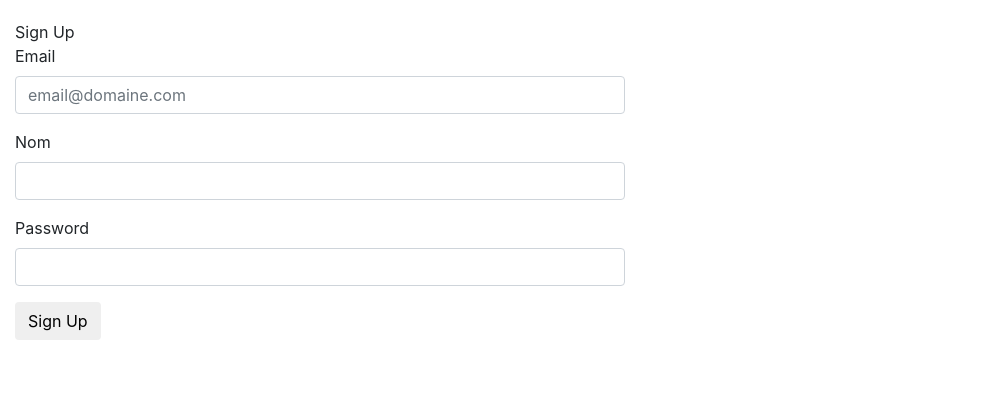
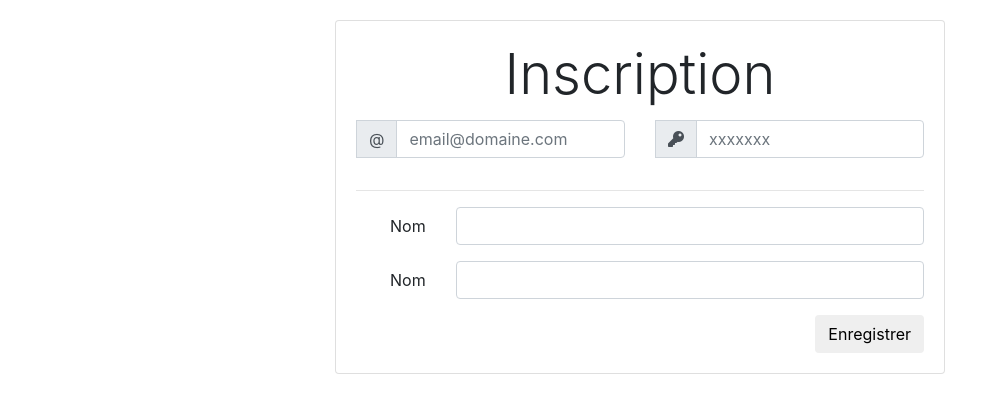
Before and after one commit to picsat/covoitCHU, a PHP site: template app/views/auth/signup.twig in a window 1280 px wide. Shown: the part 56-469 px from the top of the page, without its empty margins (0-993 px from the left). Run offline with PHP 8.4, Linux system fonts and the light colour scheme; the template is opened without the code that fills it: most values are stand-ins (such as "Sample title", 1, 10 or a date in 2020); some libraries are stand-ins or nearby versions.

Commit message:
Correction Bug Calendrier (decembreXX->janvierYY en semaine 1 ou 53) + forms CSS et UserController modifié pour la suppr

```diff
--- a/app/Controllers/Calendar/CalendarController.php
+++ b/app/Controllers/Calendar/CalendarController.php
@@ -60,7 +60,7 @@ class CalendarController extends Controller
          * renvoie un tableau d'event contenant les events et les info users si besoin
          */
 
-        $user = $this->user;
+        $user = $this->auth->user();
 
         $user_events = array();
 
@@ -146,7 +146,7 @@ class CalendarController extends Controller
         $month = $postArr['selMois'];
         $year = $postArr['selAnnee'];
 
-        $user = $this->user;
+        $user = $this->auth->user();
             // put log message
             $this->logger->info("**** SAVE CALENDAR **** : $month/$year pour $user->nom $user->prenom {\"id\":\"$user->id\"}");
 
@@ -188,6 +188,7 @@ class CalendarController extends Controller
         ksort($user_events);
 
         $updateForm['db'] = $user_events;
+
 
 
 
@@ -304,7 +305,6 @@ class CalendarController extends Controller
 
                 }
             }
-
             // -- *** CREATE *** si on a des create, c'est qu'on avait PAS ces events en DB sur ce mois
             if(count($updateForm['submited']['toCreate']) > 0)
             {
--- a/app/dependencies.php
+++ b/app/dependencies.php
@@ -76,9 +76,9 @@ return function (App $app) {
 
 
 /// .............................??????????????????????????????????????????
-    $container['UserController'] = function ($c) {
+    $container['UserController'] = function ($container) {
 
-        $view = new \App\Controllers\UserController($c->get('view'), $c->get('logger'), $c->get('settings'));
+        $view = new \App\Controllers\UserController($container);
         return $view ;
     };
 
--- a/app/views/auth/signup.twig
+++ b/app/views/auth/signup.twig
@@ -2,35 +2,63 @@
 
 {% block content %}
     <div class="row">
-        <div class="col-md-6 col-md-offset-3">
-            <div class="panel panel-default">
-                <div class="panel-heading">Sign Up</div>
-                <div class="panel-body">
-                    <form action="{{ path_for('auth.signup') }}" method="post">
-                        <div class="form-group{{ errors.email ? ' has-error' : '' }}">
-                            <label for="email">Email</label>
-                            <input type="email" name="email" id="email" placeholder="email@domaine.com" class="form-control" value="{{ old.email }}">
-                            {% if errors.email %}
-                            <span class="hel-block">{{ errors.email | first }}</span>
-                            {% endif %}
+        <div class="col-lg-6 col-sm-12 offset-lg-3">
+            <div class="card ">
+                <div class="card-body">
+                    <div class="card-title"><h2 class="text-center display-4">Inscription</h2></div>
+                    <form action="{{ path_for('auth.signup') }}" method="post" class="needs-validation">
+                        <div class="row">
+                            <div class="col">
+                                <div class="form-group">
+                                    <div class="input-group  {{ errors.validated.email ? 'was-validated' : '' }}">
+                                        <div class="input-group-prepend">
+                                         <label for="email" class="sr-only">Email</label>
+                                          <span class="input-group-text" id="email">@</span>
+                                        </div>
+                                        <input type="email" name="email" id="email" placeholder="email@domaine.com" class="form-control {{ errors.email ? ' is-invalid' : '' }}" value="{{ old.email }}">
+                                        {% if errors.email %}<span class="invalid-feedback">{{ errors.email | first }}</span>{% endif %}
+                                        {% if errors.validated.email %} <span class="valid-feedback">ok <i class="fas fa-check"></i></span>{% endif %}
+                                    </div>
+                                </div>
+                            </div>
+                            <div class="col">
+                                <div class="form-group">
+                                    <div class="input-group  {{ errors.validated.password ? 'was-validated' : '' }}">
+                                         <label for="password" class="sr-only">Password</label>
+                                         <div class="input-group-prepend">
+                                              <span class="input-group-text" id="password"><i class="fas fa-key"></i></span>
+                                            </div>
+                                        <input type="password" name="password" id="password" placeholder="xxxxxxx" class="form-control {{ errors.password ? ' is-invalid' : '' }}">
+                                        {% if errors.password %}<span class="invalid-feedback">{{ errors.password | first }}</span>{% endif %}
+                                        {% if errors.validated.password %} <span class="valid-feedback">ok <i class="fas fa-check"></i></span>{% endif %}
+                                    </div>
+                                </div>
+                            </div>
                         </div>
-
-                        <div class="form-group{{ errors.nom ? ' has-error' : '' }}">
-                            <label for="nom">Nom</label>
-                            <input type="text" name="nom" id="nom" class="form-control" value="{{ old.nom }}" >
-                            {% if errors.nom %}
-                            <span class="hel-block">{{ errors.nom | first }}</span>
-                            {% endif %}
+                        <hr />
+                        <div class="form-group row">
+                            <div class="input-group  {{ errors.validated.nom ? 'was-validated' : '' }}">
+                                <label for="nom" class="col-sm-2 col-form-label text-right">Nom</label>
+                                <div class="col-sm-10">
+                                    <input type="text" name="nom" id="nom" class="form-control {{ errors.nom ? ' is-invalid' : '' }}" value="{{ old.nom }}" >
+                                    {% if errors.nom %}<span class="invalid-feedback">{{ errors.nom | first }}</span>{% endif %}
+                                    {% if errors.validated.nom %} <span class="valid-feedback">ok <i class="fas fa-check"></i></span>{% endif %}
+                                </div>
+                            </div>
                         </div>
-
-                        <div class="form-group{{ errors.password ? ' has-error' : '' }}">
-                            <label for="password">Password</label>
-                            <input type="password" name="password" id="password" class="form-control">
-                            {% if errors.password %}
-                            <span class="hel-block">{{ errors.password | first }}</span>
-                            {% endif %}
+                        <div class="form-group row">
+                            <div class="input-group  {{ errors.validated.prenom ? 'was-validated' : '' }}">
+                                <label for="prenom" class="col-sm-2 col-form-label text-right">Nom</label>
+                                <div class="col-sm-10">
+                                    <input type="text" name="prenom" id="prenom" class="form-control {{ errors.prenom ? ' is-invalid' : '' }}" value="{{ old.prenom }}" >
+                                    {% if errors.prenom %}<span class="invalid-feedback">{{ errors.prenom | first }}</span>{% endif %}
+                                    {% if errors.validated.prenom %} <span class="valid-feedback">ok <i class="fas fa-check"></i></span>{% endif %}
+                                </div>
+                            </div>
                         </div>
-                        <button type="submit" class="btn btn-default">Sign Up</button>
+                        <div class="text-right">
+                            <button type="submit" class="btn btn-default align-right">Enregistrer</button>
+                        </div>
 
                         {{ csrf.field | raw }}
                     </form>
--- a/app/views/home.twig
+++ b/app/views/home.twig
@@ -70,7 +70,7 @@
                                     {% endif %}
                                 </div>
                                 <button type="submit" class="btn btn-default">Sign In</button>
-
+                                {{ pwd }}
                                 {{ csrf.field | raw }}
                             </form>
                         </div>
--- a/app/views/templates/partials/navigation.twig
+++ b/app/views/templates/partials/navigation.twig
@@ -13,7 +13,7 @@
     <ul class="navbar-nav">
     {% if auth.check %}
         <li class="nav-item dropdown">
-          <a href="#" class="nav-link dropdown-toggle" data-toggle="dropdown" role="button" aria-haspopup="true" aria-expanded="false"><span class="user_macaron" style="background-color:{{ user.getColor() }};">{{ user.macaron() }}</span><span>{{user.getFullNom()}}</span> <span class="caret"></span></a>
+          <a href="#" class="nav-link dropdown-toggle" data-toggle="dropdown" role="button" aria-haspopup="true" aria-expanded="false"><span class="user_macaron" style="background-color:{{ user.getColor() }};">{{ auth.user.macaron() }}</span><span>{{auth.user.getFullNom()}}</span> <span class="caret"></span></a>
           <ul class="dropdown-menu dropdown-menu-right">
             <li><a class="dropdown-item" href="{{ path_for('auth.password.change') }}">Change Password</a></li>
             <li><a class="dropdown-item" href="{{ path_for('auth.signout') }}">Sign Out</a></li>
```
Also changed, not shown: app/Calendar/Calendar.php (+16 -3 lines), app/Controllers/HomeController.php (+4 -6 lines), app/Controllers/UserController.php (+18 -24 lines), app/Middleware/AuthMiddleware.php (+8 -7 lines), app/Models/User.php (+12 -5 lines), 1 other file.
